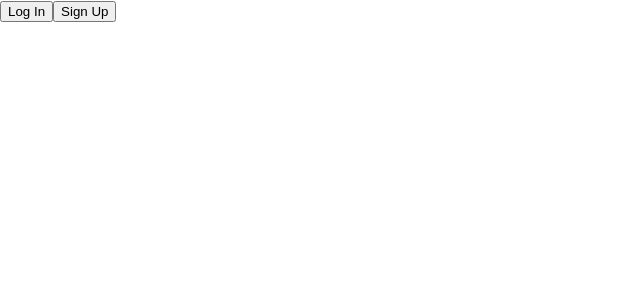
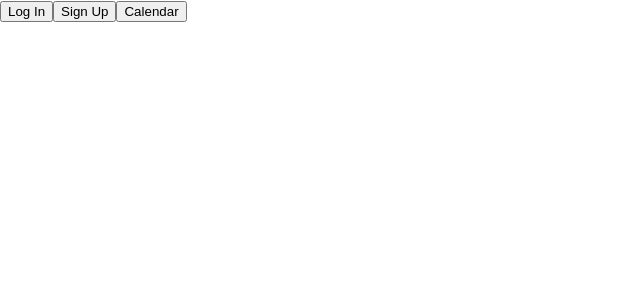
Before and after one commit to 1terry/GoContract, a React (Create React App) app: page / in a window 1280 px wide. Before the commit this address had no page. Shown: the top 300 px of the page, without its empty margins (0-640 px from the left). Built offline with nearby package versions, Linux system fonts and the light colour scheme.

Commit message:
Release sample of calendar component

```diff
--- a/package.json
+++ b/package.json
@@ -8,6 +8,7 @@
     "@testing-library/user-event": "^13.5.0",
     "axios": "^1.6.2",
     "react": "^18.2.0",
+    "react-calendar": "^4.6.1",
     "react-dom": "^18.2.0",
     "react-router-dom": "^6.20.1",
     "react-scripts": "5.0.1",
--- a/src/App.js
+++ b/src/App.js
@@ -3,6 +3,7 @@ import { BrowserRouter as Router, Routes, Route } from 'react-router-dom';
 import Login from './components/login';
 import SignUp from './components/signup';
 import Navigation from './components/Navigation'; // Import the navigation component
+import CalendarComponent from './components/Calendar';
 
 function App() {
   return (
@@ -11,6 +12,7 @@ function App() {
       <Routes>
         <Route path="/signup" element={<SignUp />} />
         <Route path="/login" element={<Login />} />
+        <Route path="/calendar" element={<CalendarComponent />} />
         {/* Add more routes as needed */}
       </Routes>
     </Router>
--- a/src/components/Navigation.js
+++ b/src/components/Navigation.js
@@ -6,6 +6,7 @@ function Navigation() {
     <div>
       <Link to="/login"><button>Log In</button></Link>
       <Link to="/signup"><button>Sign Up</button></Link>
+      <Link to="/calendar"><button>Calendar</button></Link>
     </div>
   );
 }
```
Also changed, not shown: 1 other file (tests, documents, lock files or other folders).
